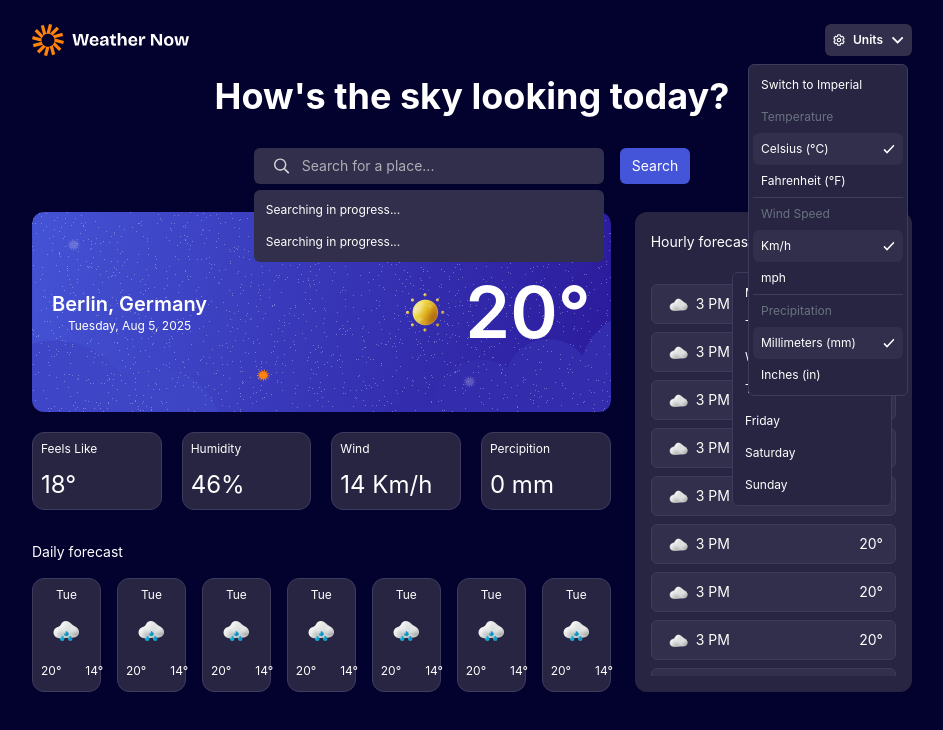
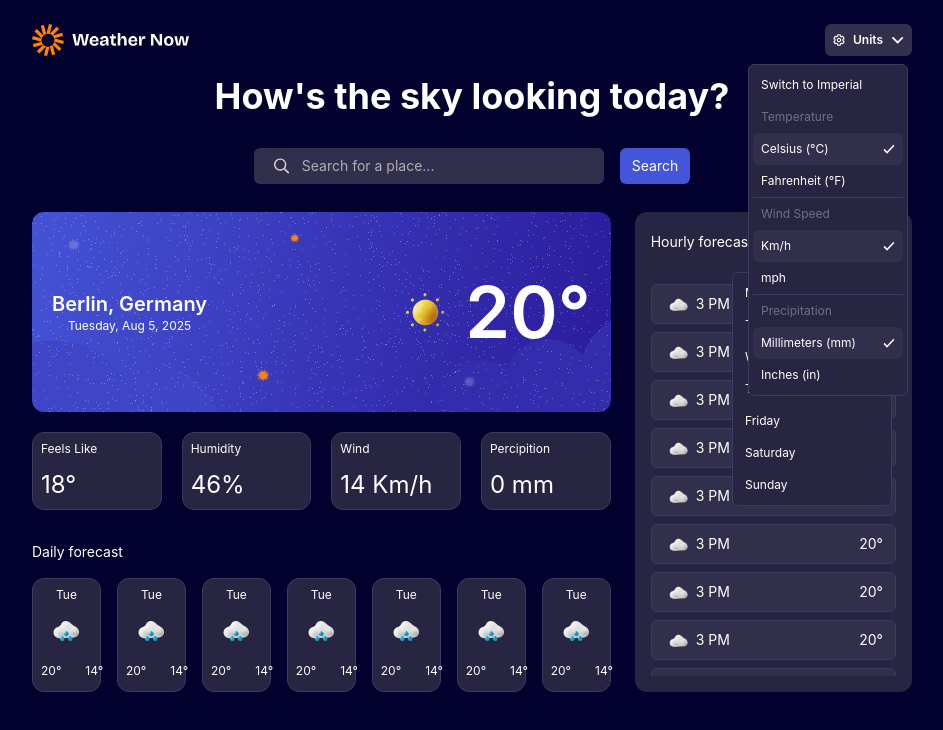
Before and after one commit to mourice-dev/weath-app-react-tailwindcss, a React (Vite) app: page / in a window 1280 px wide. Shown: the top 730 px of the page, without its empty margins (168-1111 px from the left). Built offline with nearby package versions, Linux system fonts and the light colour scheme.

Commit message:
Enhance Body component with search functionality and toggle history items visibility

```diff
--- a/src/Body.tsx
+++ b/src/Body.tsx
@@ -6,6 +6,20 @@ import search from "./assets/images/icon-search.svg";
 import loading from "./assets/images/icon-loading.svg";
 
 function Body() {
+  const searchingBar = document.getElementById("searchingBar");
+  const historyItems = document.getElementById("historyItems");
+  searchingBar?.addEventListener("click", () => {
+    if(historyItems.classList.contains("hidden")){
+    historyItems?.classList.remove("hidden");
+  }
+  else{
+    historyItems?.classList.add("hidden");
+
+  }
+  });
+
+
+
   return (
     <div className='flex-col justify-center items-center text-center'>
       <div>
@@ -16,6 +30,7 @@ function Body() {
       <div className='pt-8'>
         <div className='md:flex justify-center items-center text-center gap-4'>
           <div
+            id="searchingBar"
             className='relative flex justify-between
                   items-center text-center gap-3
                    bg-Neutral-700 py-2   md:px-5
@@ -37,12 +52,14 @@ function Body() {
               <img src={loading} alt='' className='h-4 px-2' />{" "}
               <p className='text-xs text-white'>Searching in progress...</p>
             // </div> */}
-            <div className=' absolute bg-Neutral-700 flex p-1 flex-col justify-start items-center text-left w-full min-h-10 bg-Neutral-700 left-0 mt-30 rounded-md z-3 cursor-pointer'>
+            <div
+              id="historyItems"
+              className=' hidden absolute bg-Neutral-700 flex p-1 flex-col justify-start items-center text-left w-full min-h-10 bg-Neutral-700 left-0 mt-30 rounded-md z-3 cursor-pointer'>
               <p className=' bg-Neutral-700 w-full py-2 px-2 mx-4 text-xs hover:border-1 hover:bg-Neutral-600 hover:border-Neutral-800 text-white rounded-md'>
-                Searching in progress...
+                Kigali
               </p>
               <p className=' bg-Neutral-700 w-full py-2 px-2 mx-4 text-xs hover:border-1 hover:bg-Neutral-600 hover:border-Neutral-800 text-white rounded-md'>
-                Searching in progress...
+                Canada
               </p>
             </div>
           </div>
--- a/src/components/Header.tsx
+++ b/src/components/Header.tsx
@@ -7,6 +7,9 @@ import dropdown from "../assets/images/icon-dropdown.svg";
 import checkmark from "../assets/images/icon-checkmark.svg";
 
 function Header() {
+
+
+
   return (
     <div className='flex justify-between items-center text-center text-white'>
       <div>
```
Also changed, not shown: src/App.tsx (+8 -1 lines).
